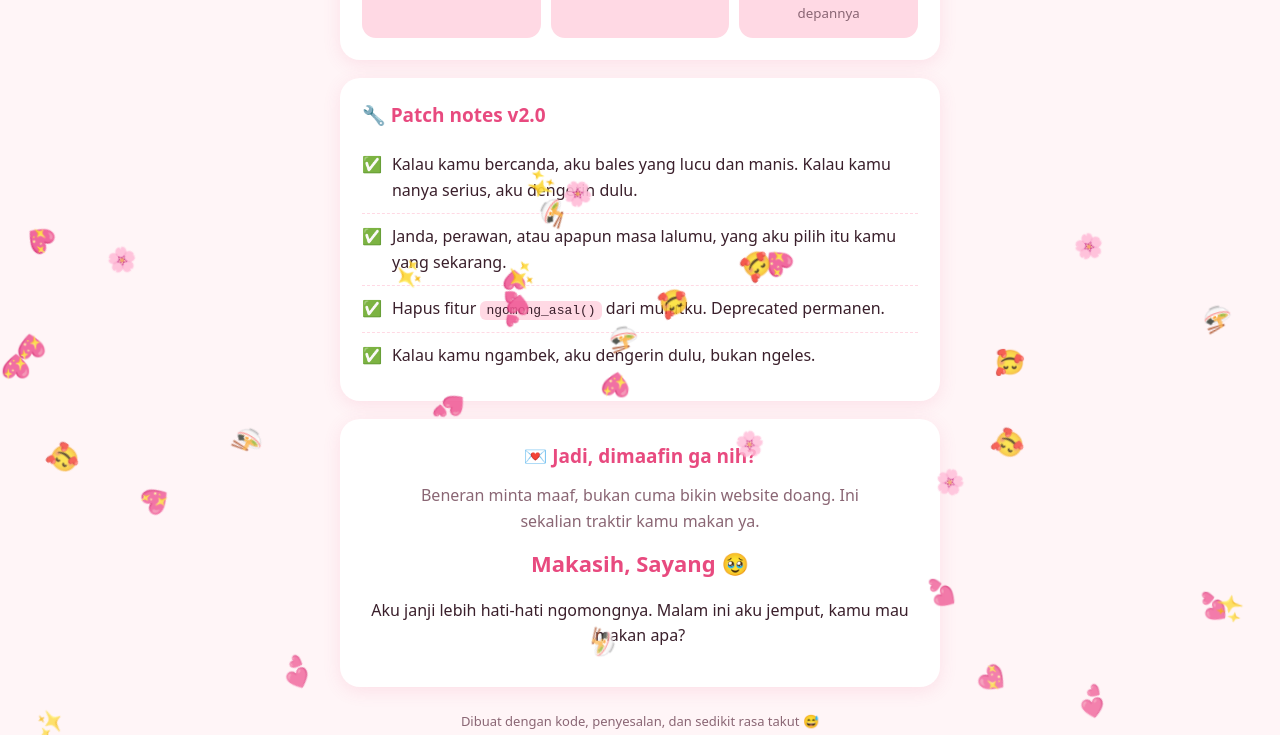
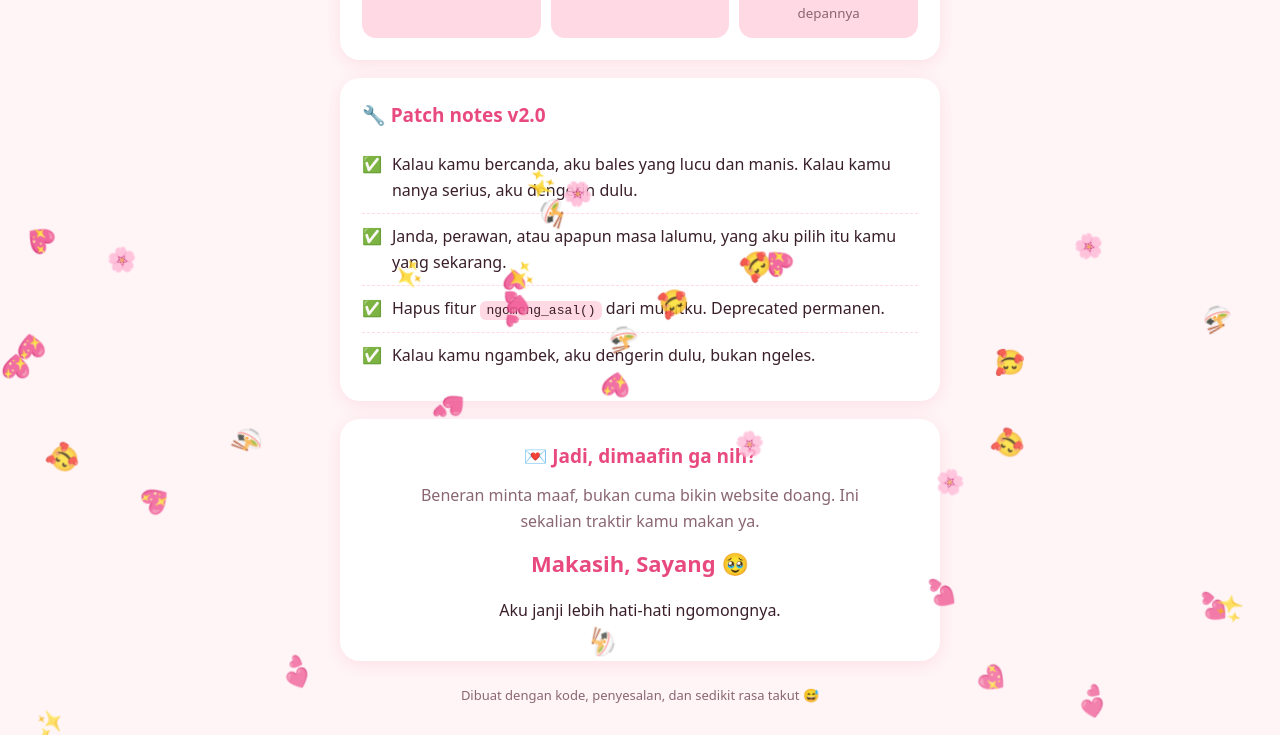
Before and after one commit to MAzMoel/Maaf-ya-Sayang-, a plain HTML site: page index.html in a window 1280 px wide. Both pictures are taken after a click on the button "Iya, dimaafin 💕". Shown: the part 1309-2044 px from the top of the page. Drawn offline with Linux system fonts and the light colour scheme.

Commit message:
Update index.html

```diff
--- a/index.html
+++ b/index.html
@@ -103,7 +103,7 @@ code{background:var(--soft);padding:2px 6px;border-radius:6px;font-size:13px}
   </div>
   <div id="msg">
     <h3>Makasih, Sayang 🥹</h3>
-    <p>Aku janji lebih hati-hati ngomongnya. Malam ini aku jemput, kamu mau makan apa?</p>
+    <p>Aku janji lebih hati-hati ngomongnya.</p>
   </div>
 </section>
 
```
